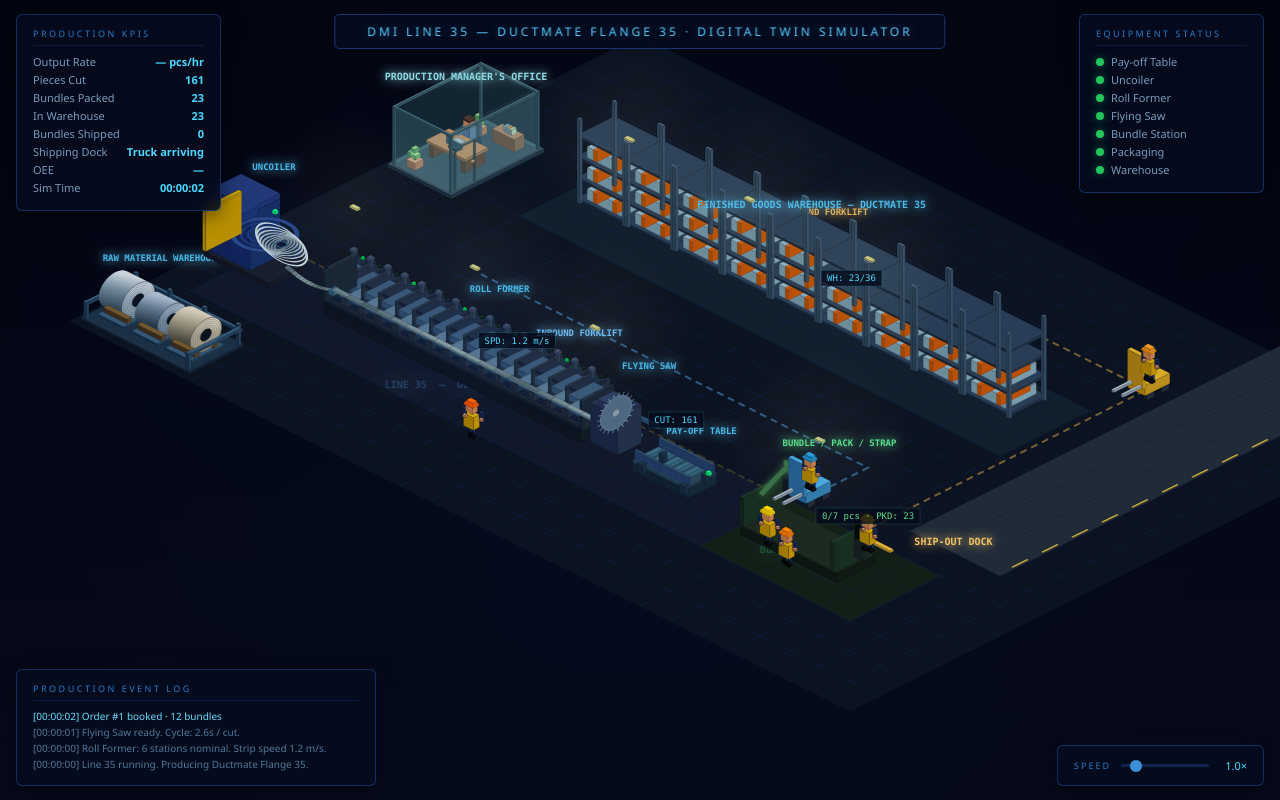
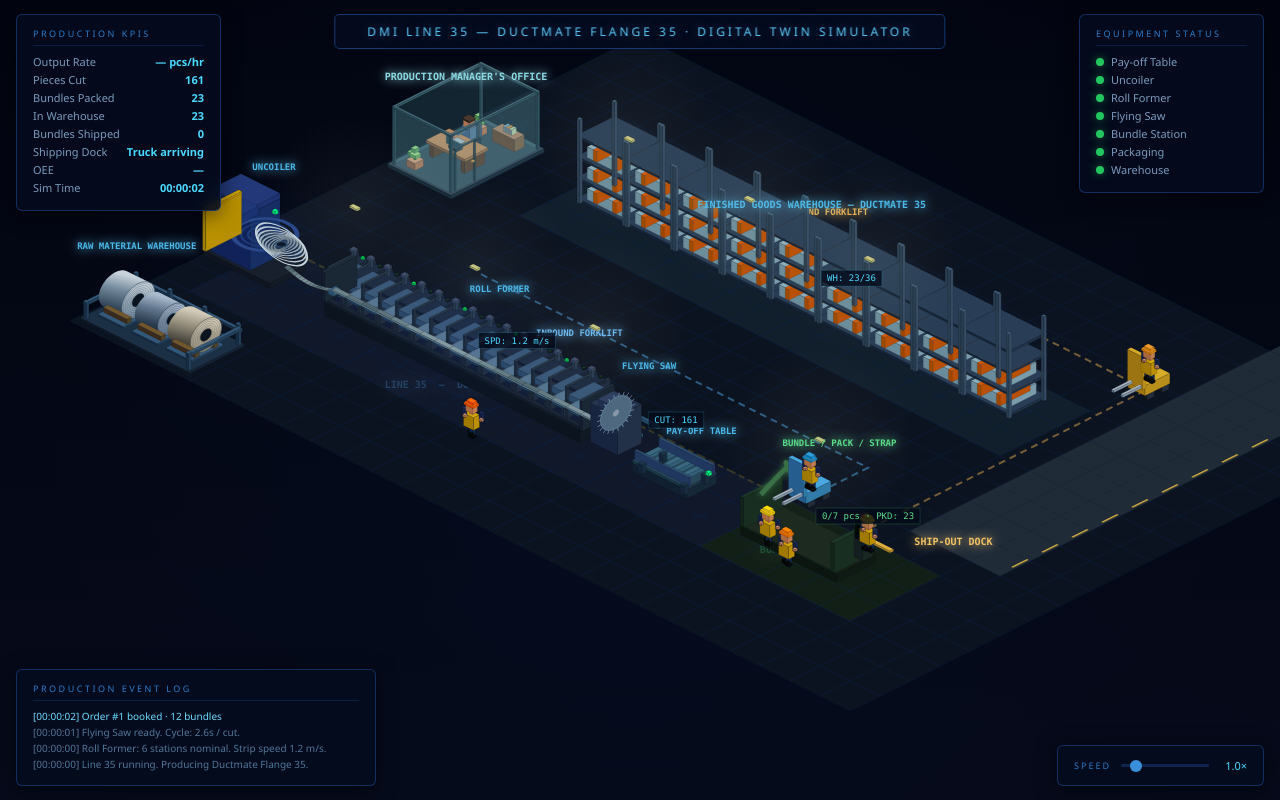
Before and after one commit to WilsonSUN2024/Line35-Gamification, a plain HTML site: page DMI Line 35 — Digital Twin Simulator.html in a window 1280 px wide. Drawn offline with Linux system fonts and the light colour scheme; animation ran at ten frames a second.

Commit message:
Keep warehouse label clear of the uncoiler

```diff
--- a/DMI Line 35 — Digital Twin Simulator.html
+++ b/DMI Line 35 — Digital Twin Simulator.html
@@ -583,7 +583,7 @@ function drawRawMaterialWarehouse() {
 
   bx(x + width - 0.14, y + 0.05, 0.52, 0.09, depth - 0.1, 0.1, ...steel);
   bx(x + width - 0.14, y + depth - 0.14, 0.08, 0.09, 0.09, 0.56, ...steel);
-  lbl(x + width / 2, y + depth / 2, 2.40, 'RAW MATERIAL WAREHOUSE', '#4ab8e8', 9);
+  lbl(x + 0.95, y + depth / 2, 2.40, 'RAW MATERIAL WAREHOUSE', '#4ab8e8', 9);
 }
 
 // ---- UNCOILER (Yoder U150 style) ----
```
